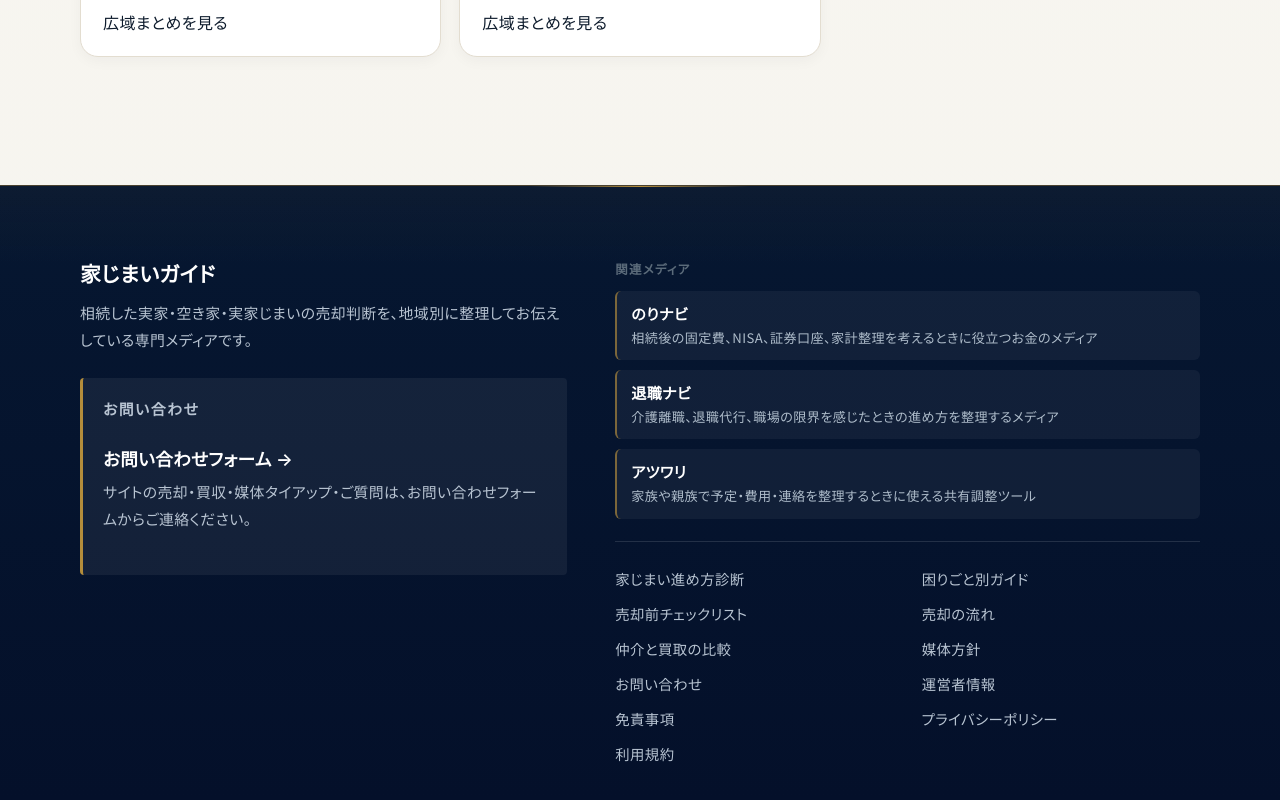
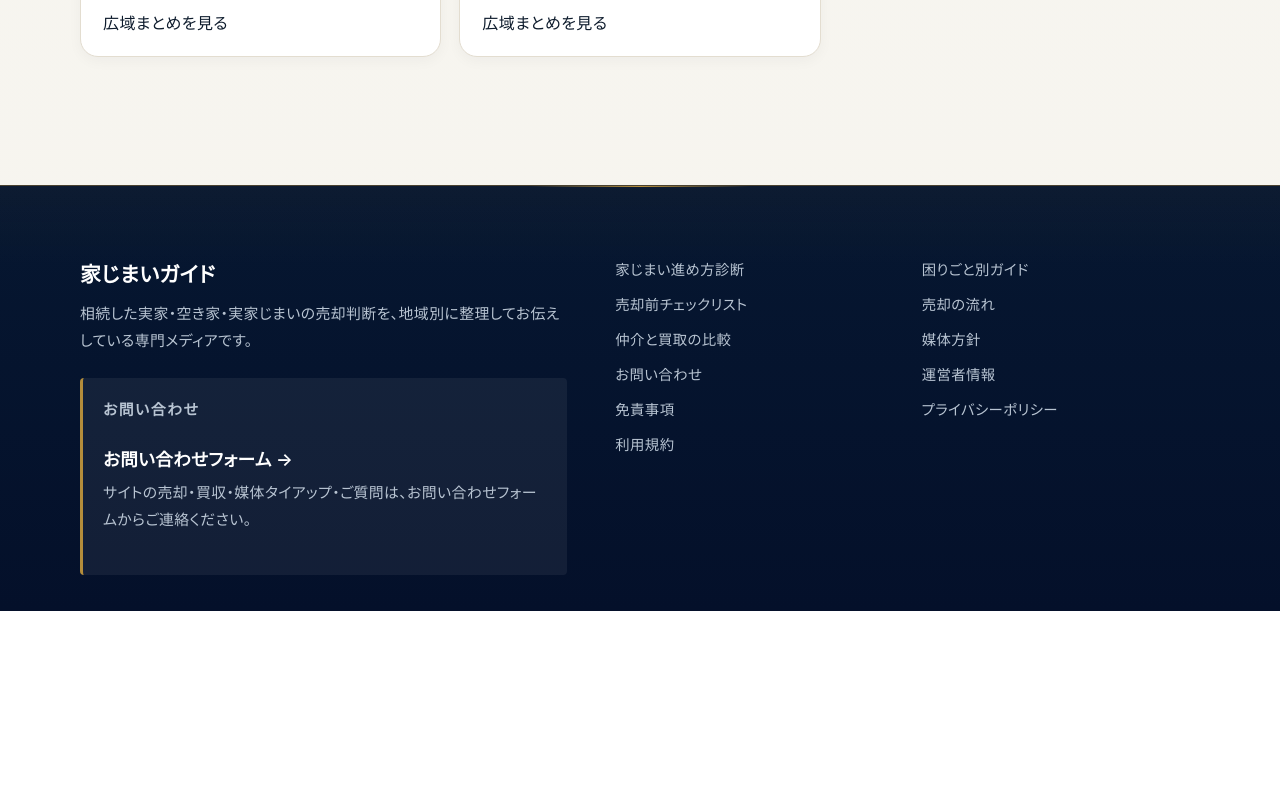
Before and after one commit to affiliateclubs/iejimai-compass, a Next.js app: page /regions in a window 1280 px wide. Shown: the part 3065-3865 px from the top of the page. After the commit the page ends 3676 px from the top, so only its background shows below. Built offline with nearby package versions, Linux system fonts and the light colour scheme.

Commit message:
Refocus navigation on internal conversion paths

```diff
--- a/components/Layout.js
+++ b/components/Layout.js
@@ -65,15 +65,6 @@ export default function Layout({
               </div>
             </div>
             <div className="footer-links">
-              <div className="footer-related-media">
-                <p className="footer-related-label">関連メディア</p>
-                {siteConfig.relatedMedia.map((media) => (
-                  <a key={media.href} href={media.href}>
-                    <strong>{media.label}</strong>
-                    <span>{media.description}</span>
-                  </a>
-                ))}
-              </div>
               <Link href="/diagnosis">家じまい進め方診断</Link>
               <Link href="/problems">困りごと別ガイド</Link>
               <Link href="/checklist">売却前チェックリスト</Link>
--- a/components/ServicePathCards.js
+++ b/components/ServicePathCards.js
@@ -33,7 +33,7 @@ export default function ServicePathCards({
   if (programs.length === 0) return null;
 
   return (
-    <section className="container section-block">
+    <section id="service-path-cards" className="container section-block">
       <div className="section-heading">
         <p className="eyebrow">Next action</p>
         <h2>{title}</h2>
--- a/data/site.js
+++ b/data/site.js
@@ -39,22 +39,5 @@ export const siteConfig = {
       label: '国土地理院 地理院地図',
       href: 'https://maps.gsi.go.jp/'
     }
-  ],
-  relatedMedia: [
-    {
-      href: 'https://norinavi.net/',
-      label: 'のりナビ',
-      description: '相続後の固定費、NISA、証券口座、家計整理を考えるときに役立つお金のメディア'
-    },
-    {
-      href: 'https://taisyokunavi.com/',
-      label: '退職ナビ',
-      description: '介護離職、退職代行、職場の限界を感じたときの進め方を整理するメディア'
-    },
-    {
-      href: 'https://atsuwari.vercel.app/',
-      label: 'アツワリ',
-      description: '家族や親族で予定・費用・連絡を整理するときに使える共有調整ツール'
-    }
   ]
 };
--- a/pages/[prefecture]/[city].js
+++ b/pages/[prefecture]/[city].js
@@ -1,6 +1,7 @@
 import Link from 'next/link';
 import CityClusterMap from '../../components/CityClusterMap';
 import Layout from '../../components/Layout';
+import NextStepHub from '../../components/NextStepHub';
 import ServicePathCards from '../../components/ServicePathCards';
 import { comparePages, getSolutionPages } from '../../data/articles';
 import {
@@ -124,6 +125,11 @@ export default function CityPage({ city, prefecture, relatedCities }) {
         </article>
       </section>
 
+      <NextStepHub
+        title={`${city.name}で次に見るページ`}
+        lead={`${city.name}の地域情報を確認したら、診断、売り方比較、相談先比較の順に進むと、広告リンクへ飛ぶ前の判断材料がそろいます。`}
+      />
+
       <ServicePathCards
         title={`${city.name}の家じまいで先に比較したいサービス`}
         lead={`${city.name}で売るか残すかを決める前に、片付け・解体・不用品処分の費用感を押さえると、仲介と買取の判断がしやすくなります。`}
--- a/pages/[prefecture]/[city]/solution/[slug].js
+++ b/pages/[prefecture]/[city]/solution/[slug].js
@@ -1,5 +1,6 @@
 import Link from 'next/link';
 import Layout from '../../../../components/Layout';
+import NextStepHub from '../../../../components/NextStepHub';
 import ServicePathCards from '../../../../components/ServicePathCards';
 import { comparePages, getSolutionPages } from '../../../../data/articles';
 import {
@@ -253,6 +254,11 @@ export default function CitySolutionPage({ page, prefecture, city, relatedCities
         </article>
       </section>
 
+      <NextStepHub
+        title={`${city.name}で${page.angle}の次に見るページ`}
+        lead={`${page.angle}だけで判断せず、診断、売り方比較、相談先比較をはさんでから見積もり導線へ進むと、問い合わせの意図が明確になります。`}
+      />
+
       <ServicePathCards
         title={`${city.name}で${page.angle}を進める前に比較したいサービス`}
         lead={`${page.angle}の判断は、費用感を見ないまま決めると手残りがズレやすくなります。片付け・解体・修繕の見積もりを先に押さえて、売却ルートと一緒に比べます。`}
--- a/styles/globals.css
+++ b/styles/globals.css
@@ -725,6 +725,21 @@ h3 {
   grid-template-columns: repeat(3, minmax(0, 1fr));
 }
 
+.four-up {
+  grid-template-columns: repeat(4, minmax(0, 1fr));
+}
+
+.next-step-hub {
+  padding: 28px;
+  border: 1px solid rgba(180, 141, 59, 0.28);
+  border-radius: 8px;
+  background: linear-gradient(135deg, rgba(255, 250, 242, 0.96), rgba(243, 239, 230, 0.82));
+}
+
+.next-step-card {
+  min-height: 220px;
+}
+
 .two-up {
   grid-template-columns: repeat(2, minmax(0, 1fr));
 }
@@ -869,6 +884,7 @@ h3 {
   .situation-grid,
   .service-hub-grid,
   .three-up,
+  .four-up,
   .two-up {
     grid-template-columns: 1fr;
   }
@@ -1128,43 +1144,6 @@ h3 {
   font-size: 0.9rem;
 }
 
-.footer-related-media {
-  grid-column: 1 / -1;
-  display: grid;
-  gap: 10px;
-  margin-bottom: 12px;
-  padding-bottom: 22px;
-  border-bottom: 1px solid rgba(255, 255, 255, 0.12);
-}
-
-.footer-related-label {
-  margin: 0;
-  color: var(--gold);
-  font-size: 0.78rem;
-  letter-spacing: 0.1em;
-  font-weight: 700;
-}
-
-.footer-related-media a {
-  display: grid;
-  gap: 4px;
-  padding: 12px 14px;
-  border-radius: 6px;
-  background: rgba(255, 255, 255, 0.05);
-  border-left: 2px solid rgba(180, 141, 59, 0.65);
-}
-
-.footer-related-media strong {
-  color: #ffffff;
-  font-size: 0.94rem;
-}
-
-.footer-related-media span {
-  color: #aebcca;
-  font-size: 0.82rem;
-  line-height: 1.55;
-}
-
 .footer-links a {
   color: #b8c4d2;
   text-decoration: none;
```
Also changed, not shown: components/NextStepHub.js (added, +55 -0 lines).
